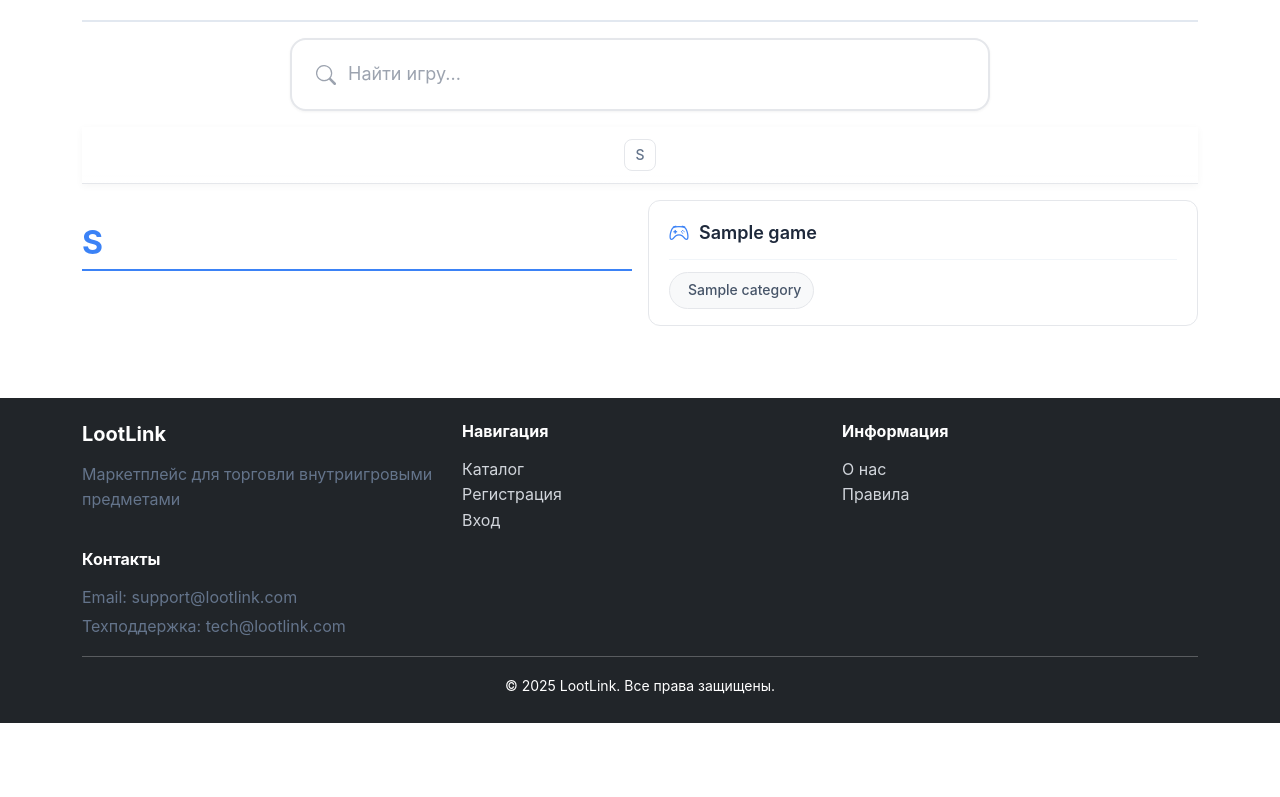
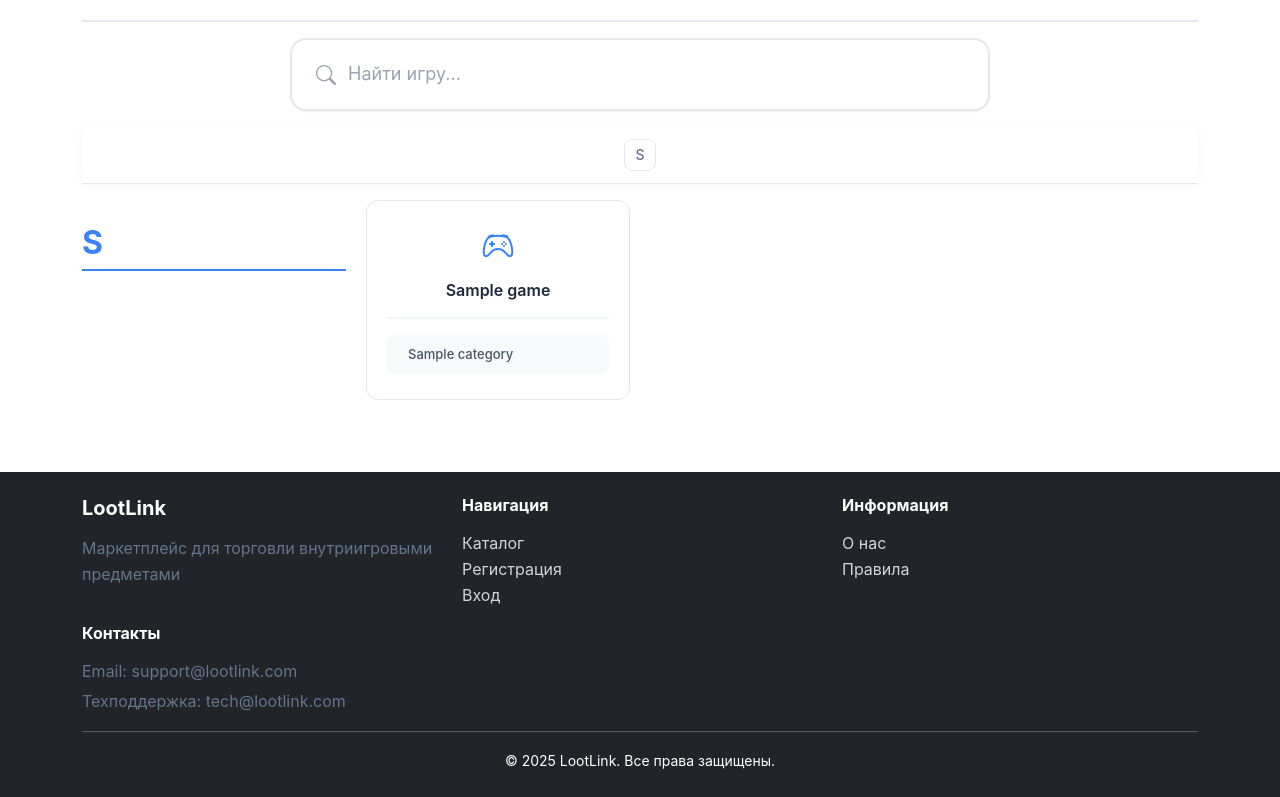
Before and after one commit to reazonvan/LootLink---Marketplace, a Django app: page /catalog/ in a window 1280 px wide. Shown: the part 265-1062 px from the top of the page. Before the commit the page ends 988 px from the top, so only its background shows below. Run offline with Django 4.2, Linux system fonts and the light colour scheme; tables that the repository leaves empty hold one stand-in row (values such as "Sample post"); parts of the project's set-up code (start-up, migrations or seed data) failed here and were passed over.

Commit message:
design: card grid 4 columns, vertical layout

```diff
--- a/templates/listings/games_catalog.html
+++ b/templates/listings/games_catalog.html
@@ -150,64 +153,69 @@
     max-width: 1400px;
     margin: 0 auto;
     display: grid;
-    grid-template-columns: repeat(auto-fill, minmax(450px, 1fr));
-    gap: 1rem;
+    grid-template-columns: repeat(4, 1fr);
+    gap: 1.25rem;
 }
 
-/* Компактная карточка игры */
+/* Карточка игры */
 .game-card-compact {
     background: white;
     border: 1px solid #e5e7eb;
     border-radius: 12px;
-    padding: 1rem 1.25rem;
+    padding: 1.25rem;
     transition: all 0.2s;
+    display: flex;
+    flex-direction: column;
+    min-height: 200px;
 }
 
 .game-card-compact:hover {
     border-color: #3b82f6;
-    box-shadow: 0 4px 12px rgba(59, 130, 246, 0.1);
+    box-shadow: 0 8px 20px rgba(59, 130, 246, 0.12);
+    transform: translateY(-4px);
 }
 
 .game-compact-header {
-    display: flex;
-    align-items: center;
-    gap: 0.625rem;
-    margin-bottom: 0.75rem;
-    padding-bottom: 0.625rem;
-    border-bottom: 1px solid #f1f5f9;
+    text-align: center;
+    margin-bottom: 1rem;
+    padding-bottom: 1rem;
+    border-bottom: 2px solid #f1f5f9;
 }
 
 .game-icon {
     color: #3b82f6;
-    font-size: 1.25rem;
-    flex-shrink: 0;
+    font-size: 2rem;
+    display: block;
+    margin-bottom: 0.5rem;
 }
 
 .game-compact-title {
-    font-size: 1.125rem;
+    font-size: 1rem;
     font-weight: 600;
     color: #1e293b;
     margin: 0;
+    line-height: 1.3;
 }
 
-/* Компактные категории - chips */
+/* Компактные категории - список */
 .categories-compact {
     display: flex;
-    flex-wrap: wrap;
-    gap: 0.5rem;
+    flex-direction: column;
+    gap: 0.375rem;
+    flex: 1;
 }
 
 .category-chip {
-    display: inline-flex;
+    display: flex;
     align-items: center;
-    gap: 0.375rem;
-    padding: 0.375rem 0.75rem;
+    gap: 0.5rem;
+    padding: 0.5rem 0.75rem;
     background: #f8f9fa;
-    border: 1px solid #e5e7eb;
-    border-radius: 20px;
+    border: 1px solid transparent;
+    border-radius: 8px;
     text-decoration: none;
     color: #475569;
-    font-size: 0.875rem;
+    font-size: 0.813rem;
     font-weight: 500;
     transition: all 0.15s;
 }
@@ -216,11 +224,11 @@
     background: #3b82f6;
     color: white;
     border-color: #3b82f6;
-    transform: scale(1.05);
 }
 
 .category-chip i {
     font-size: 0.875rem;
+    opacity: 0.8;
 }
 
 .empty-state {
```
Also changed, not shown: other parts of templates/listings/games_catalog.html (+31 -4 lines).
